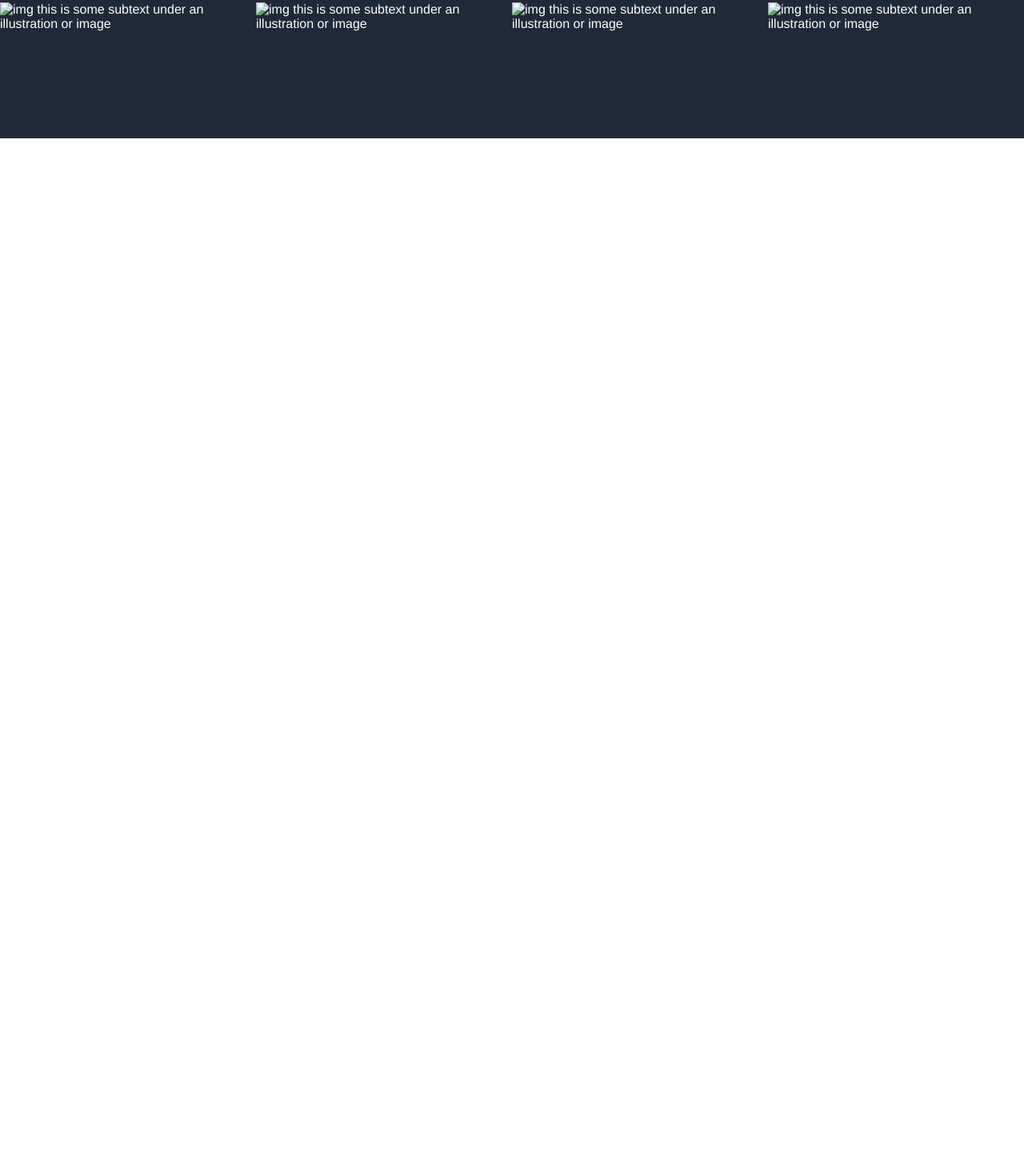
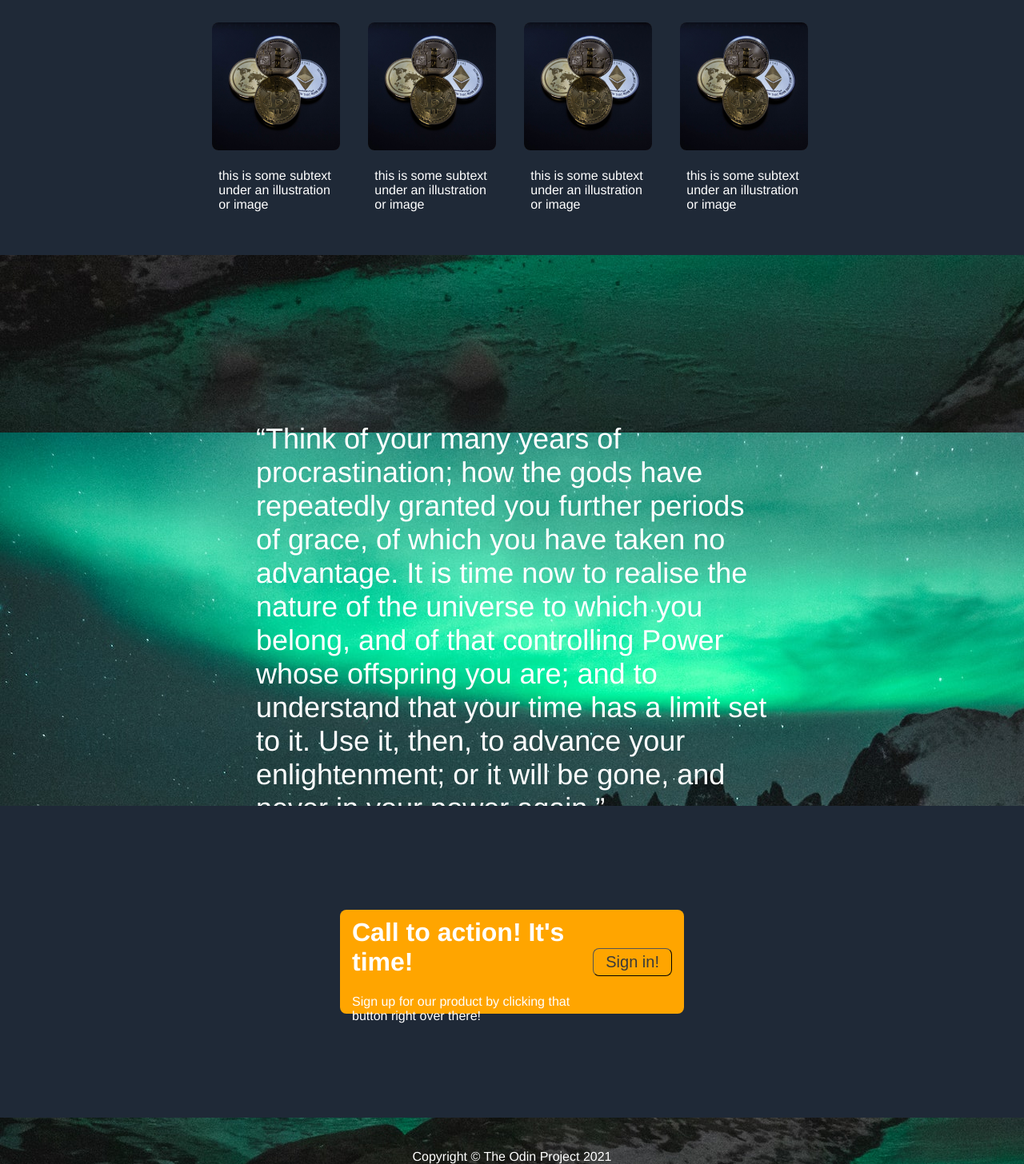
Before and after one commit to hirocumata/Project-Landing-Page, a plain HTML site: page index.html in a window 1280 px wide. Shown: the part 825-2281 px from the top of the page at 80% size. Before the commit the page ends 998 px from the top, so only its background shows below. Drawn offline with Linux system fonts and the light colour scheme.

Commit message:
98% done, second done, quote done, four done

```diff
--- a/index.html
+++ b/index.html
@@ -34,30 +34,43 @@
         </div>
         <div class="two">
             <div class="two-one">
-                <img class="img" src="#" alt="img">
+                <img class="img" src="./img/img.jpg" alt="img">
                 <span class="h3">this is some subtext under an illustration or image</span>
             </div>
-            <div class="two-two">
-                <img class="img" src="#" alt="img">
+            <div class="two-one">
+                <img class="img" src="./img/img.jpg" alt="img">
                 <span class="h3">this is some subtext under an illustration or image</span>
             </div>
-            <div class="two-three">
-                <img class="img" src="#" alt="img">
+            <div class="two-one">
+                <img class="img" src="./img/img.jpg" alt="img">
                 <span class="h3">this is some subtext under an illustration or image</span>
             </div>
-            <div class="two-four">
-                <img class="img" src="#" alt="img">
+            <div class="two-one">
+                <img class="img" src="./img/img.jpg" alt="img">
                 <span class="h3">this is some subtext under an illustration or image</span>
             </div>
         </div>
     <div class="third">
-
+        <div class="one">
+            “Think of your many years of procrastination; how the gods have repeatedly granted you further periods of grace, of which you have taken no advantage. It is time now to realise the nature of the universe to which you belong, and of that controlling Power whose offspring you are; and to understand that your time has a limit set to it. Use it, then, to advance your enlightenment; or it will be gone, and never in your power again.”
+        </div>
+        <div class="two">
+            Marcus Aurelius, Meditations
+        </div>
     </div>
     <div class="four">
-
+        <div class="container">
+            <div class="one">
+                <h1>Call to action! It's time!</h1>
+                Sign up for our product by clicking that button right over there!
+            </div>
+            <div class="two">
+                <button class="button">Sign in!</button>
+            </div>
+        </div>
     </div>
     <div class="footer">
-
+        Copyright © The Odin Project 2021
     </div>
 
 </body>
--- a/style.css
+++ b/style.css
@@ -11,7 +11,9 @@ body{
 
 :root{
     --font:'Franklin Gothic Medium', 'Arial Narrow', Arial, sans-serif;
-    --header: #1f2937
+    --header: #1f2937;
+    --button1: #3A3A3A;
+    --button2: orange;
 }
 
 a{
@@ -54,11 +56,12 @@ a:hover{
     }
     .two{
         width: 30%;
-        height: 60%;
+        height: 50%;
         background-color: grey;
         display: flex;
         justify-content: center;
         align-items: center;
+        border-radius: 8px;
     }
     .h1{
         font-size: 48px;
@@ -72,11 +75,16 @@ a:hover{
         width: fit-content;
         padding: 0px 15px;
         font-size: 20px;
-        background-color: rgb(241, 168, 10);
-        border-radius: 10px;
+        background-color: var(--button2);
+        border-radius: 8px;
         font-size: 20px;
-        color: black;
-        border-width: 2px;
+        color: var(--button1);
+        border-style: none;
+    }
+
+    .button:hover{
+        background-color: var(--button1);
+        color: var(--button2);
     }
 }
 
@@ -85,17 +93,104 @@ a:hover{
     display: flex;
     flex-direction: column;
     align-items: center;
-    height: 250px;
+    height: 47vh;
+    padding: 10px 0px;
 
     .two{
         display: flex;
         flex-direction: row;
 
-        img{
-            width: 100px;
-            height: 100px;
+        .two-one{
+            display: flex ;
+            flex-direction: column;
+            padding: 15px;
+            gap: 15px;
+            align-content: space-evenly;
+            max-width: 165px;
+
+
+            .img{
+                background-color: #3A3A3A;
+                width: 160px;
+                height: 160px;
+                border-radius: 8px;
+            }
+            .h3{
+                margin: 5%;
+            }
         }
     }
 
 
 }
+
+.third{
+    display: flex;
+    flex-direction: column;
+    align-items: center;
+    height: 40vh;
+    margin-top: 30vh;
+    width: 50%;
+    font-size: 36px;
+
+    .two{
+        align-self: flex-end;
+        width: 50%;
+        font-size: 30px;
+        color: var(--button2);
+        margin-top: 2vh;
+    }
+}
+
+
+.four{
+
+    display: flex;
+    flex-direction: row;
+    justify-content: center;
+    margin-top: 20vh;
+    width: 100%;
+    padding: 10px 0px;
+    background-color: var(--header);
+
+
+    .container{
+        display: flex;
+        align-items: center;
+        justify-items: center;
+        margin-top: 15vh;
+        margin-bottom: 15vh;
+        padding: 0px 15px;
+        display: flex;
+        height: 130px;
+        width: 50vh;
+        background-color: var(--button2);
+        border-radius: 8px;
+    }
+    .button{
+        width: fit-content;
+        padding: 5px 15px;
+        font-size: 20px;
+        background-color: var(--button2);
+        border-radius: 8px;
+        font-size: 20px;
+        color: var(--button1);
+        height: max-content;
+        width: max-content;
+        border-width: 1px;
+        border-color: black;
+    }
+
+    .button:hover{
+        background-color: black;
+        color: var(--button2);
+
+    }
+}
+
+.footer{
+    display: flex;
+    justify-items: center;
+    margin-top: 5vh;
+    gap: 5vh;
+}
```
Also changed, not shown: img/img.jpg (added).
